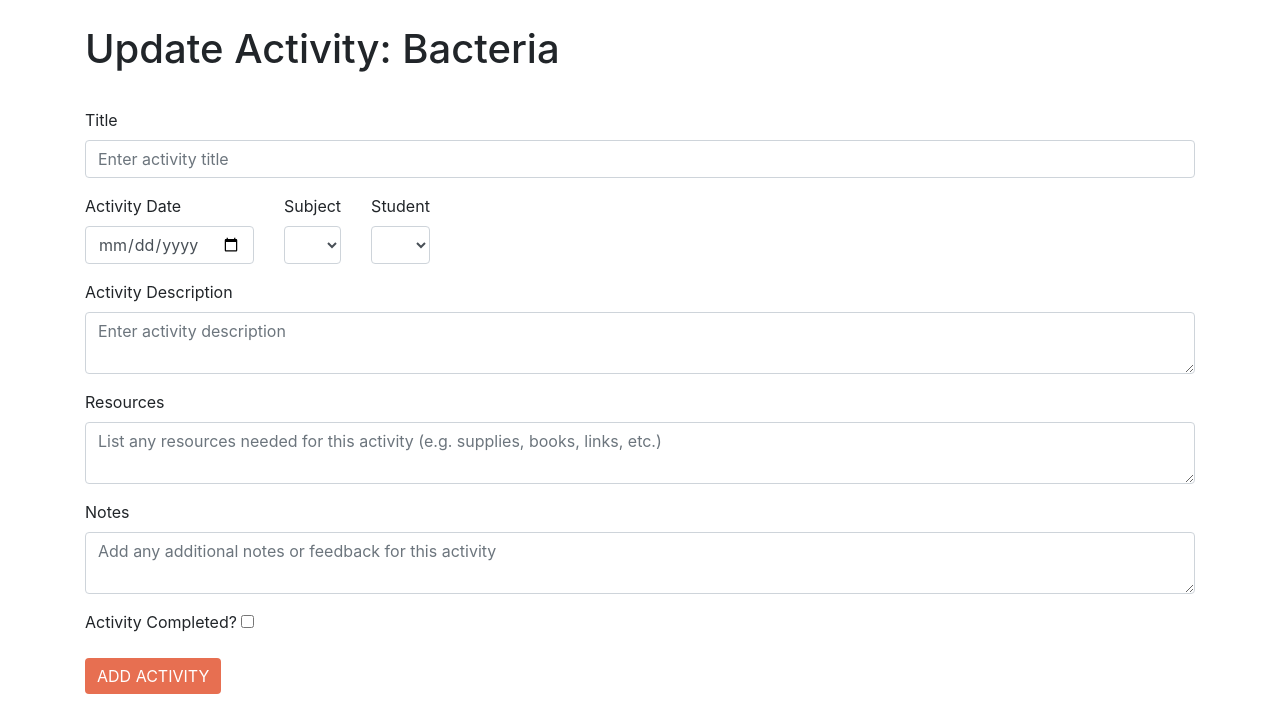
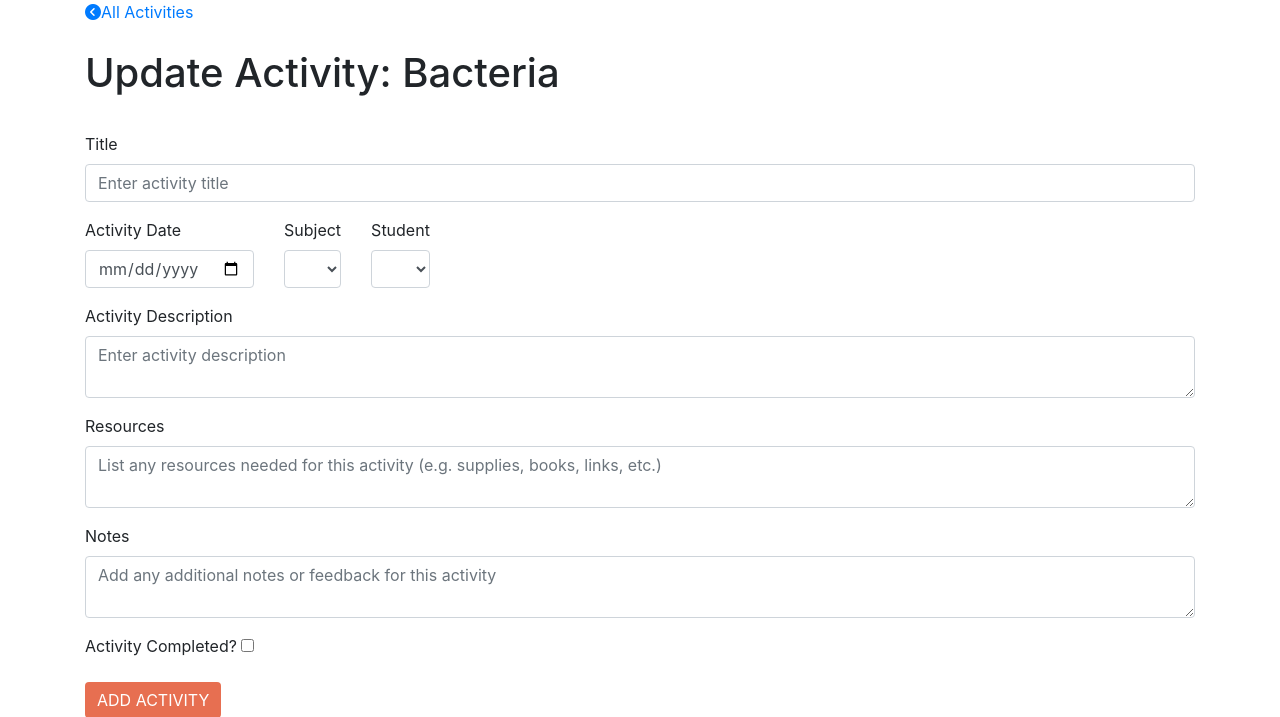
Before and after one commit to maelingmurphy/homeschool-journal, a Flask app: a page that uses app/templates/update.html in a window 1280 px wide. Shown: the part 56-773 px from the top of the page. Run offline with Flask 2, Linux system fonts and the light colour scheme; the visitor is signed in with stand-in values (Sample User, id 1); lists and menus that the app fills with data are empty; some libraries are stand-ins or nearby versions.

Commit message:
Add link to view all activities on log.html

```diff
--- a/app/templates/update.html
+++ b/app/templates/update.html
@@ -5,6 +5,8 @@
 {% endblock %}
 
 {% block content %}
+    <a href="{{ url_for('log') }}"><i class="fas fa-chevron-circle-left"></i>All Activities</a>
+
     <h1> Update Activity: {{ title }}</h1>
     <div class="formwrapper">
         <form method="POST" action="/add" class="form" role="form" novalidate>
```
